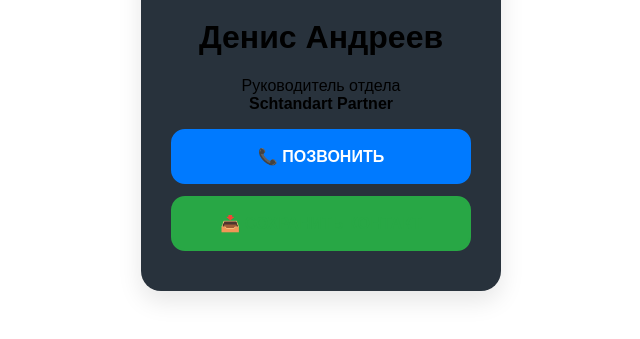
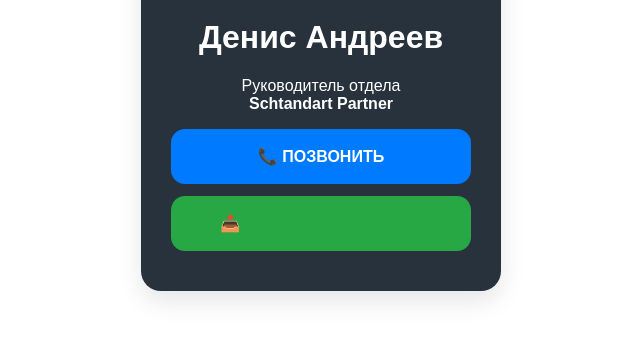
Before and after one commit to skwbb/business-card, a plain HTML site: page index.html in a window 1280 px wide. Shown: the part 303-642 px from the top of the page, without its empty margins (319-959 px from the left). Drawn offline with Linux system fonts and the light colour scheme.

Commit message:
Update style.css

```diff
--- a/style.css
+++ b/style.css
@@ -9,7 +9,6 @@ body {
     margin: 0;
 }
 .vizitka {
-
     padding: 30px;
     border-radius: 20px;
     box-shadow: 0 10px 25px rgba(0,0,0,0.1);
@@ -18,6 +17,9 @@ body {
     background: #28323c;
 }
 
+h1{ color:#ffff;}
+
+p{ color:#ffff;}
 
 
 .btn-save {
```
